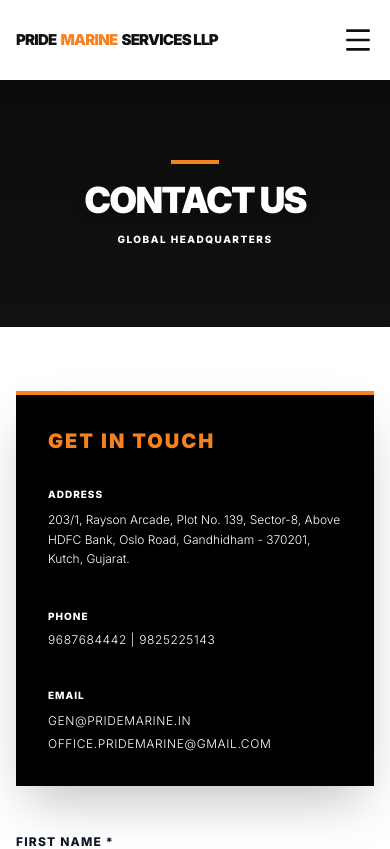
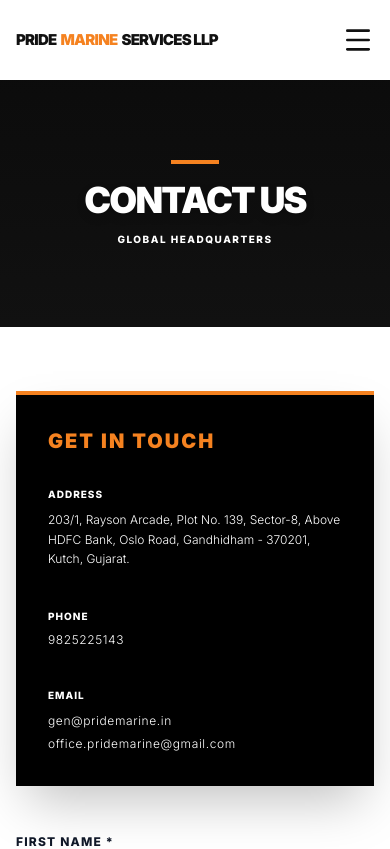
Before and after one commit to 2004danish/pride-marine, a Next.js app: page /contact in a window 390 px wide. Shown: the top 849 px of the page. Built offline with nearby package versions, Linux system fonts and the light colour scheme.

Commit message:
style: fix lowercase email and remove extra phone number

```diff
--- a/app/contact/page.tsx
+++ b/app/contact/page.tsx
@@ -96,13 +96,15 @@ export default function ContactPage() {
               </div>
               <div>
                 <h4 className="text-white font-extrabold uppercase tracking-widest text-[10px] sm:text-xs mb-2 sm:mb-3">Phone</h4>
-                <p className="tracking-wider text-xs sm:text-sm md:text-base">9687684442 | 9825225143</p>
+                {/* REMOVED FIRST NUMBER */}
+                <p className="tracking-wider text-xs sm:text-sm md:text-base">9825225143</p>
               </div>
               <div className="w-full">
                 <h4 className="text-white font-extrabold uppercase tracking-widest text-[10px] sm:text-xs mb-2 sm:mb-3">Email</h4>
                 <div className="flex flex-col space-y-1 tracking-wider text-xs sm:text-sm md:text-base leading-relaxed overflow-hidden">
-                  <span className="break-all hover:text-prideOrange transition-colors cursor-pointer">GEN@PRIDEMARINE.IN</span>
-                  <span className="break-all hover:text-prideOrange transition-colors cursor-pointer">OFFICE.PRIDEMARINE@GMAIL.COM</span>
+                  {/* CHANGED TO LOWERCASE */}
+                  <span className="break-all hover:text-prideOrange transition-colors cursor-pointer">gen@pridemarine.in</span>
+                  <span className="break-all hover:text-prideOrange transition-colors cursor-pointer">office.pridemarine@gmail.com</span>
                 </div>
               </div>
             </div>
```
